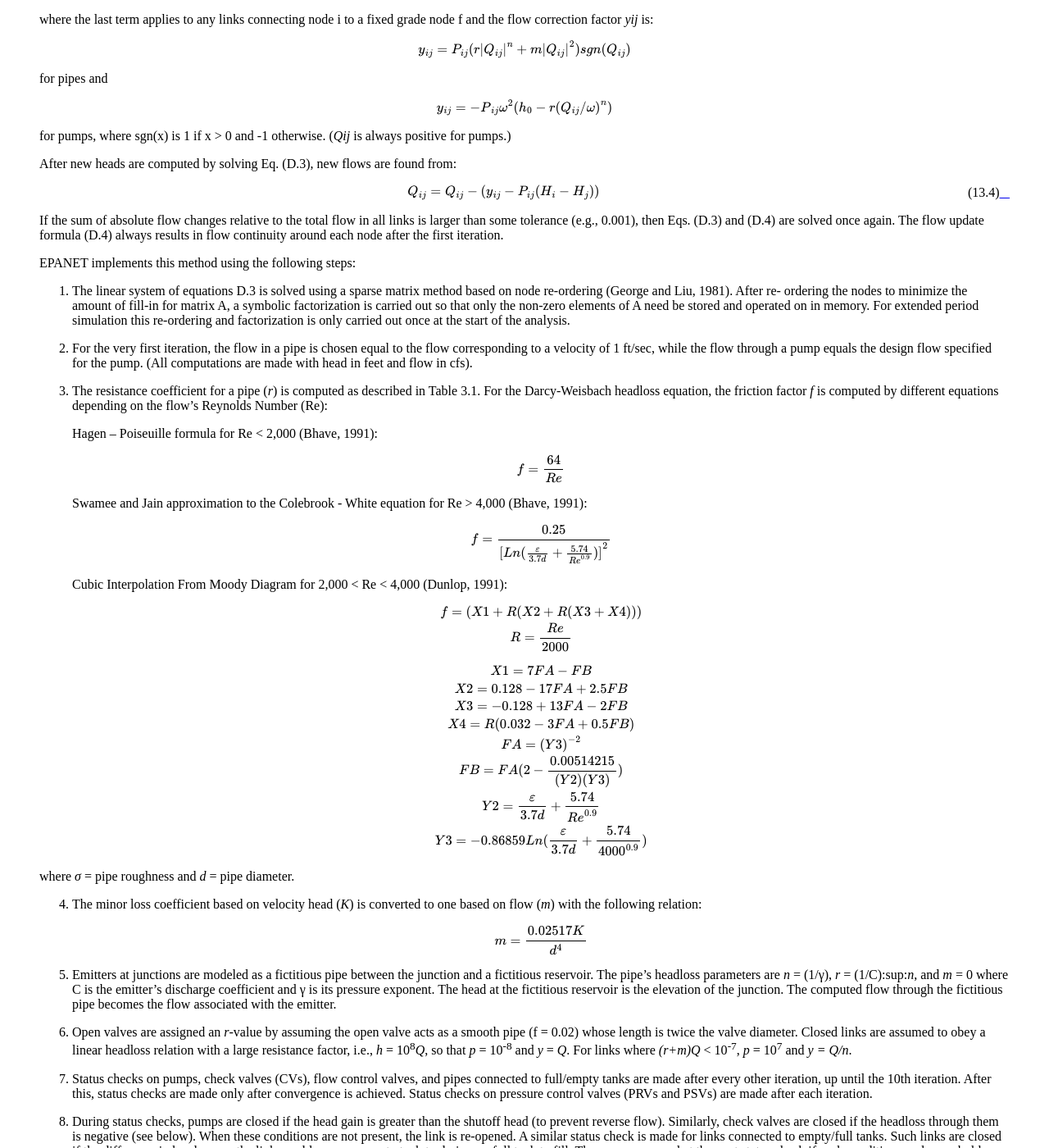
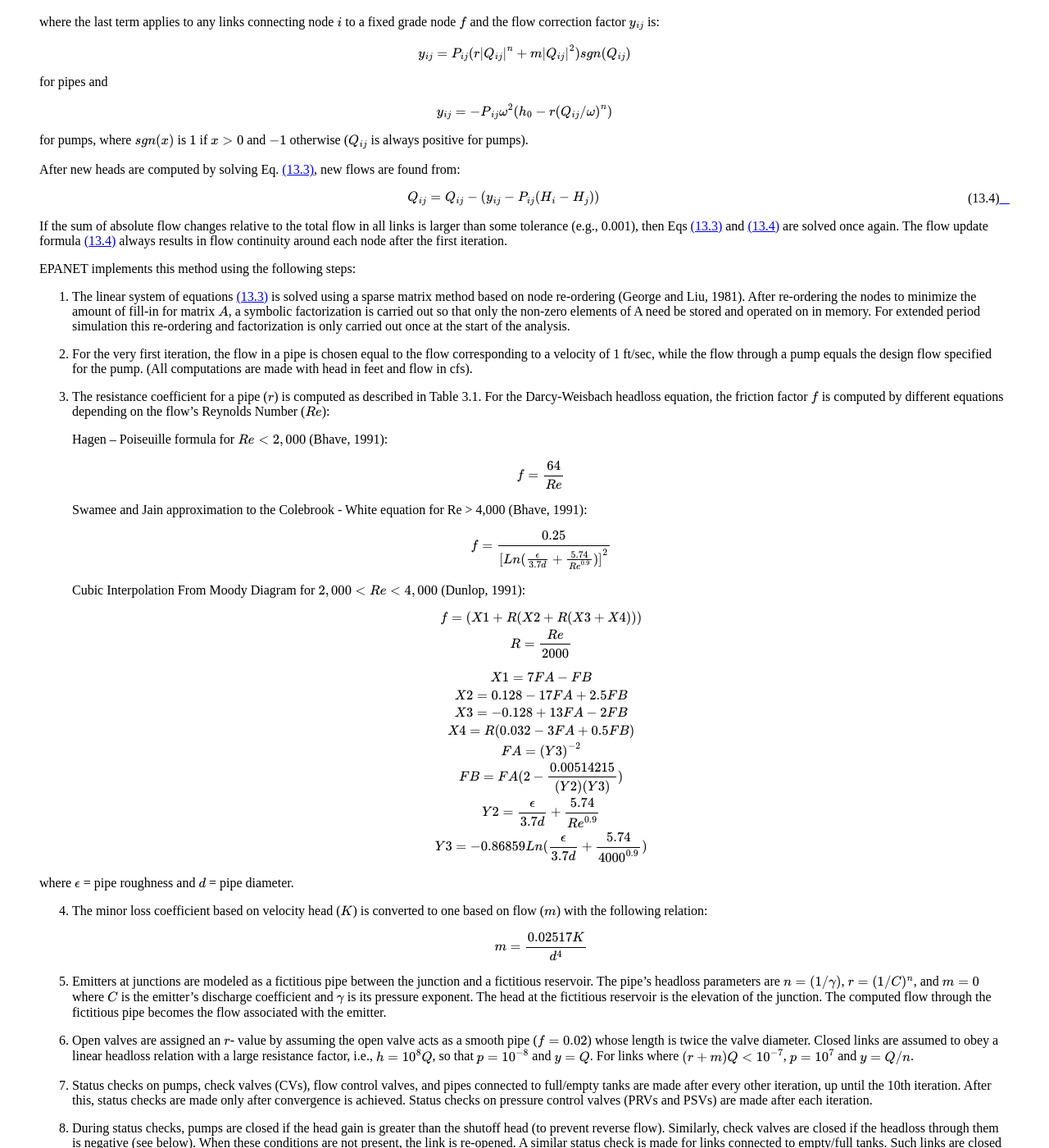
Before and after one commit to USEPA/epanet-manual, a Sphinx documentation site: the page built from docs/analysis_algorithms.rst, in a window 1280 px wide and 1400 px high, scrolled down 1797 px. Shown: the whole window at 82% size. Built offline with Sphinx 7.4.7 and the Read the Docs theme 2.0.0, drawn with Linux system fonts in a browser that asks for light colours; some of the changed lines change nothing that is shown; some of the changed text lies outside the part shown.

Commit message:
Update analysis_algorithms.rst
Working on formatting inline equations

```diff
--- a/docs/analysis_algorithms.rst
+++ b/docs/analysis_algorithms.rst
@@ -69,9 +69,9 @@ Hydraulics
 
      \boldsymbol{AH} = \boldsymbol{F}
 
-  where **A** = an (NxN) Jacobian matrix, **H** = an (Nx1) vector of
-  unknown nodal heads, and **F** = an (Nx1) vector of right hand side
-  terms
+  where :math:`A` = an :math:`(NxN)` Jacobian matrix, :math:`H` = an
+  :math:`(Nx1)` vector of unknown nodal heads, and :math:`F` = an :math:`(Nx1)`
+  vector of right hand side terms.
 
   The diagonal elements of the Jacobian matrix are:
 
@@ -84,8 +84,8 @@ Hydraulics
   .. math::
      {A}_{ij} = -{P}_{ij}
 
-  where *p\ ij* is the inverse derivative of the headloss in the link
-  between nodes i and j with respect to flow. For pipes,
+  where :math:`P_{ij}` is the inverse derivative of the headloss in the link
+  between nodes :math:`i` and :math:`j` with respect to flow. For pipes,
 
   .. math::
      {P}_{ij} = \frac{1}{nr {{ |{ Q}_{ji } | }^{ n-1}}+2m | { Q}_{ji } | }
@@ -93,7 +93,7 @@ Hydraulics
   while for pumps
 
   .. math::
-     {P}_{ij} = \frac{1} {n{ω}^{2}r{({Q}_{ij}/ω )}^{n-1}}
+     {P}_{ij} = \frac{1}{n{ω}^{2}r{({Q}_{ij}/ω )}^{n-1}}
 
 
   Each right hand side term consists of the net flow imbalance at a
@@ -102,8 +102,8 @@ Hydraulics
   .. math::
      {F}_{i} = ( \sum_{{j}}{Q}_{ij} - {D}_{i} ) + \sum_{{j}}{y}_{ij} + \sum_{{f}}{P}_{ij}{H}_{f}
 
-  where the last term applies to any links connecting node i to a fixed
-  grade node f and the flow correction factor *y\ ij* is:
+  where the last term applies to any links connecting node :math:`i` to a fixed
+  grade node :math:`f` and the flow correction factor :math:`y_{ij}` is:
 
   .. math::
      {y}_{ij} = {P}_{ij}  ( r{ | {Q}_{ij} | }^{n} + m { | {Q}_{ij} | }^{2} )sgn ( {Q}_{ij} )
@@ -114,12 +114,11 @@ Hydraulics
   .. math::
      {y}_{ij} = {-P}_{ij}{ω}^{2} ( {h}_{0} - r { ( { Q}_{ij }/ω ) }^{n} )
 
-  for pumps, where sgn(x) is 1 if x > 0 and -1 otherwise. (*Q\ ij* is
-  always positive for pumps.)
+  for pumps, where :math:`sgn(x)` is :math:`1` if :math:`x > 0` and :math:`-1`
+  otherwise (:math:`Q_{ij}` is always positive for pumps).
 
-  After new heads are computed by solving Eq. (D.3), new flows are
+  After new heads are computed by solving Eq. :eq:`eq:matrix_form`, new flows are
   found from:
-
 
   .. math::
      :label: eq:flow_update
@@ -127,32 +126,32 @@ Hydraulics
      {Q}_{ij} = {Q}_{ij} - ( {y}_{ij} - {P}_{ij} ( {H}_{i} - {H}_{j} ) )
 
   If the sum of absolute flow changes relative to the total flow in all
-  links is larger than some tolerance (e.g., 0.001), then Eqs. (D.3)
-  and (D.4) are solved once again. The flow update formula (D.4) always
-  results in flow continuity around each node after the first
-  iteration.
+  links is larger than some tolerance (e.g., 0.001), then Eqs
+  :eq:`eq:matrix_form` and :eq:`eq:flow_update` are solved once again. The flow
+  update formula :eq:`eq:flow_update` always results in flow continuity around
+  each node after the first iteration.
 
   EPANET implements this method using the following steps:
 
-  1. The linear system of equations D.3 is solved using a sparse matrix
-     method based on node re-ordering (George and Liu, 1981). After re-
-     ordering the nodes to minimize the amount of fill-in for matrix A, a
-     symbolic factorization is carried out so that only the non-zero
-     elements of A need be stored and operated on in memory. For extended
-     period simulation this re-ordering and factorization is only carried
-     out once at the start of the analysis.
+  1. The linear system of equations :eq:`eq:matrix_form` is solved using a
+     sparse matrix method based on node re-ordering (George and Liu, 1981).
+     After re-ordering the nodes to minimize the amount of fill-in for matrix
+     :math:`A`, a symbolic factorization is carried out so that only the
+     non-zero elements of A need be stored and operated on in memory. For
+     extended period simulation this re-ordering and factorization is only
+     carried out once at the start of the analysis.
 
   2. For the very first iteration, the flow in a pipe is chosen equal to
      the flow corresponding to a velocity of 1 ft/sec, while the flow
      through a pump equals the design flow specified for the pump. (All
      computations are made with head in feet and flow in cfs).
 
-  3. The resistance coefficient for a pipe (*r*) is computed as described
+  3. The resistance coefficient for a pipe (:math:`r`) is computed as described
      in Table 3.1. For the Darcy-Weisbach headloss equation, the friction
-     factor *f* is computed by different equations depending on the flow’s
-     Reynolds Number (Re):
+     factor :math:`f` is computed by different equations depending on the flow’s
+     Reynolds Number (:math:`Re`):
 
-     Hagen – Poiseuille formula for Re < 2,000 (Bhave, 1991):
+     Hagen – Poiseuille formula for :math:`Re < 2,000` (Bhave, 1991):
 
      .. math::
         f = \frac{64}{Re}
@@ -162,10 +161,10 @@ Hydraulics
      Re > 4,000 (Bhave, 1991):
 
      .. math::
-        f = \frac{0.25}{{ [ Ln ( \frac{ε}{3.7d} + \frac{5.74}{{Re}^{0.9} }) ] }^{2}}
+        f = \frac{0.25}{{ [ Ln ( \frac{\epsilon}{3.7d} + \frac{5.74}{{Re}^{0.9} }) ] }^{2}}
 
 
-     Cubic Interpolation From Moody Diagram for 2,000 < Re < 4,000
+     Cubic Interpolation From Moody Diagram for :math:`2,000 < Re < 4,000`
      (Dunlop, 1991):
 
      .. math::
@@ -178,20 +177,20 @@ Hydraulics
      .. math::
 
         \begin{eqnarray}
-           &X1 = 7FA - FB \\
-           &X2 = 0.128 - 17 FA + 2.5 FB \\
-           &X3 = -0.128 + 13 FA - 2 FB \\
-           &X4 = R ( 0.032 - 3 FA + 0.5 FB ) \\
+           & X1 = 7FA - FB \\
+           & X2 = 0.128 - 17 FA + 2.5 FB \\
+           & X3 = -0.128 + 13 FA - 2 FB \\
+           & X4 = R ( 0.032 - 3 FA + 0.5 FB ) \\
            &FA = { ( Y3 )}^{-2} \\
            &FB = FA ( 2 - \frac{0.00514215}  {( Y2 )  ( Y3 ) } ) \\
-           &Y2 = \frac{ε} {3.7d} + \frac{5.74}{{Re}^{0.9}} \\
-           &Y3 = -0.86859 Ln ( \frac{ε}{3.7d} + \frac{5.74}{{4000}^{0.9}} )
+           &Y2 = \frac{\epsilon} {3.7d} + \frac{5.74}{{Re}^{0.9}} \\
+           &Y3 = -0.86859 Ln ( \frac{\epsilon}{3.7d} + \frac{5.74}{{4000}^{0.9}} )
         \end{eqnarray}
 
-  where *σ* = pipe roughness and *d* = pipe diameter.
+  where :math:`\epsilon` = pipe roughness and :math:`d` = pipe diameter.
 
-  4. The minor loss coefficient based on velocity head (*K*) is converted
-     to one based on flow (*m*) with the following relation:
+  4. The minor loss coefficient based on velocity head (:math:`K`) is converted
+     to one based on flow (:math:`m`) with the following relation:
 
      .. math::
 
@@ -200,18 +199,18 @@ Hydraulics
 
   5. Emitters at junctions are modeled as a fictitious pipe between the
      junction and a fictitious reservoir. The pipe’s headloss parameters
-     are *n* = (1/γ), *r* = (1/C):sup:`n`, and *m* = 0 where C is the
-     emitter’s discharge coefficient and γ is its pressure exponent. The
-     head at the fictitious reservoir is the elevation of the junction.
-     The computed flow through the fictitious pipe becomes the flow
-     associated with the emitter.
+     are :math:`n = (1/\gamma)`, :math:`r = (1/C)^n`, and :math:`m = 0` where
+     :math:`C` is the emitter’s discharge coefficient and :math:`\gamma` is its
+     pressure exponent. The head at the fictitious reservoir is the elevation of
+     the junction. The computed flow through the fictitious pipe becomes the
+     flow associated with the emitter.
 
-  6. Open valves are assigned an *r*-value by assuming the open valve acts
-     as a smooth pipe (f = 0.02) whose length is twice the valve diameter.
-     Closed links are assumed to obey a linear headloss relation with a
-     large resistance factor, i.e., *h* = 10\ :sup:`8`\ *Q*, so that *p* =
-     10\ :sup:`-8` and *y* = *Q*. For links where *(r+m)Q* <
-     10\ :sup:`-7`, *p* = 10\ :sup:`7` and *y = Q/n*.
+  6. Open valves are assigned an :math:`r`- value by assuming the open valve acts
+     as a smooth pipe (:math:`f = 0.02`) whose length is twice the valve
+     diameter. Closed links are assumed to obey a linear headloss relation with
+     a large resistance factor, i.e., :math:`h = 10^{8} Q`, so that :math:`p =
+     10^{-8}` and :math:`y = Q`. For links where :math:`(r + m)Q <
+     10^{-7}`, :math:`p = 10^{7}` and :math:`y = Q/n`.
 
   7. Status checks on pumps, check valves (CVs), flow control valves, and
      pipes connected to full/empty tanks are made after every other
@@ -229,7 +228,7 @@ Hydraulics
      are re- opened at the next status check if such conditions no longer
      hold.
 
-  9. Simply checking if *h* < 0 to determine if a check valve should be
+  9. Simply checking if :math:`h < 0` to determine if a check valve should be
      closed or open was found to cause cycling between these two states in
      some networks due to limits on numerical precision. The following
      procedure was devised to provide a more robust test of the status of
@@ -249,18 +248,20 @@ Hydraulics
       where Htol = 0.0005 ft and Qtol = 0.001 cfs.
 
   10. If the status check closes an open pump, pipe, or CV, its flow is
-      set to 10\ :sup:`-6` cfs. If a pump is re-opened, its flow is
+      set to :math:`10^{-6}` cfs. If a pump is re-opened, its flow is
       computed by applying the current head gain to its characteristic
       curve. If a pipe or CV is re- opened, its flow is determined by
-      solving Eq. (D.1) for *Q* under the current headloss *h*, ignoring
-      any minor losses.
+      solving Eq. :eq:`eq:pipe_headloss` for :math:`Q` under the current
+      headloss :math:`h`, ignoring any minor losses.
 
   11. Matrix coefficients for pressure breaker valves (PBVs) are set to
-      the following: *p* = 10\ :sup:`8` and *y* = 10\ :sup:`8`\ Hset,
-      where Hset is the pressure drop setting for the valve (in feet).
-      Throttle control valves (TCVs) are treated as pipes with *r* as
-      described in item 6 above and *m* taken as the converted value of
+      the following: :math:`p = 10^{8}` and :math:`y = 10^{8} Hset`,
+      where :math:`Hset` is the pressure drop setting for the valve (in feet).
+      Throttle control valves (TCVs) are treated as pipes with :math:`r` as
+      described in item 6 above and :math:`m` taken as the converted value of
       the valve setting (see item 4 above).
+
+  .. YOU ARE HERE!
 
   12. Matrix coefficients for pressure reducing, pressure sustaining, and
       flow control valves (PRVs, PSVs, and FCVs) are computed after all
```
